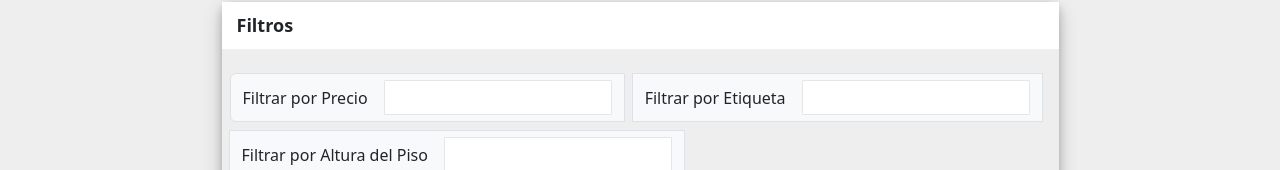
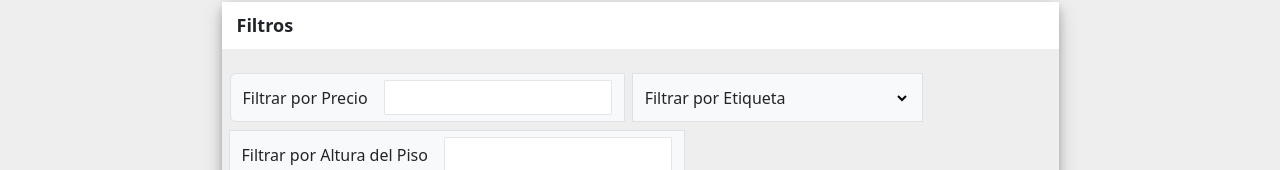
Before and after one commit to SantiagoRuiDev/Alcalde, a Vue app: page /res/listar in a window 1280 px wide. Shown: the part 148-318 px from the top of the page. Built offline with nearby package versions, Linux system fonts and the light colour scheme; no server answers; what vue-sweetalert2 would draw is missing.

Commit message:
Version 23/1 - Arreglos filtros, versus y listas

```diff
--- a/src/views/Secciones/Listas/CrearLista.vue
+++ b/src/views/Secciones/Listas/CrearLista.vue
@@ -36,13 +36,13 @@ export default {
               .catch(error => this.$swal.fire('Error', error.response.data.error, 'error'));
         },
         createLista(){
+            if(this.lista.titulo.trim() == '' || this.lista.subtitulo.trim() == ''|| this.selectedFile == null || this.resenas == []) return this.$swal.fire('Error', 'Ingrese todos los campos', 'error');
+
             this.data.append('titulo', this.lista.titulo);
             this.data.append('subtitulo', this.lista.subtitulo);
             this.data.append('image', this.selectedFile);
             let resenas = JSON.stringify(this.resenas);
             this.data.append('resenas', resenas);
-
-            if(this.lista.titulo.trim() == '' || this.lista.subtitulo.trim() == ''|| this.selectedFile == null || this.resenas == []) return this.$swal.fire('Error', 'Ingrese todos los campos', 'error');
 
             this.axios.post(this.URL_CREAR, this.data, {
                 headers: {
--- a/src/views/Secciones/Reseñas/VerReseña.vue
+++ b/src/views/Secciones/Reseñas/VerReseña.vue
@@ -282,12 +282,20 @@ export default {
       </div>
       <div class="input-group-text d-flex gap-3">
         <label for="filtro">Filtrar por Etiqueta</label>
-        <input
-          class="form-control input mt-0"
-          type="text"
+        <select
+          class="mt-0 bg-transparent rounded border-0"
           id="filtro"
           v-model="filtros.etiqueta"
-        />
+        >
+        <option value="Deportivo" selected>Deportivo</option>
+        <option value="Familiar">Familiar</option>
+        <option value="Carga">Carga</option>
+        <option value="Economico">Economico</option>
+        <option value="Rendidor">Rendidor</option>
+        <option value="4x4">4x4</option>
+        <option value="Estudiantes">Estudiantes</option>
+        <option value="Pickup">Pickup</option>
+      </select>
       </div>
       <div class="input-group-text d-flex gap-3">
         <label for="filtro">Filtrar por Altura del Piso</label>
--- a/src/views/Secciones/Versus/CrearVersus.vue
+++ b/src/views/Secciones/Versus/CrearVersus.vue
@@ -59,13 +59,13 @@ export default {
         },
 
         crearVersus(){
+            if(this.versus.length < 2) return this.$swal.fire('Error', 'Debes tener dos coches en el versus', 'error');
+
+            if(this.selectedFile == null) return this.$swal.fire('Error', 'Debes subir una imagen', 'error');
+
             this.data.append('image', this.selectedFile);
             let parsedVersus = JSON.stringify(this.versus);
             this.data.append('resenas', parsedVersus);
-
-            if(this.versus.length < 2) return this.$swal.fire('Error', 'Debes tener dos coches en el versus', 'error');
-
-            if(this.selectedFile == null) return this.$swal.fire('Error', 'Debes subir una imagen', 'error');
 
             if(this.versus.length > 1 && this.selectedFile != null){
                 this.axios.post(this.URL_CREAR, this.data, {
```
